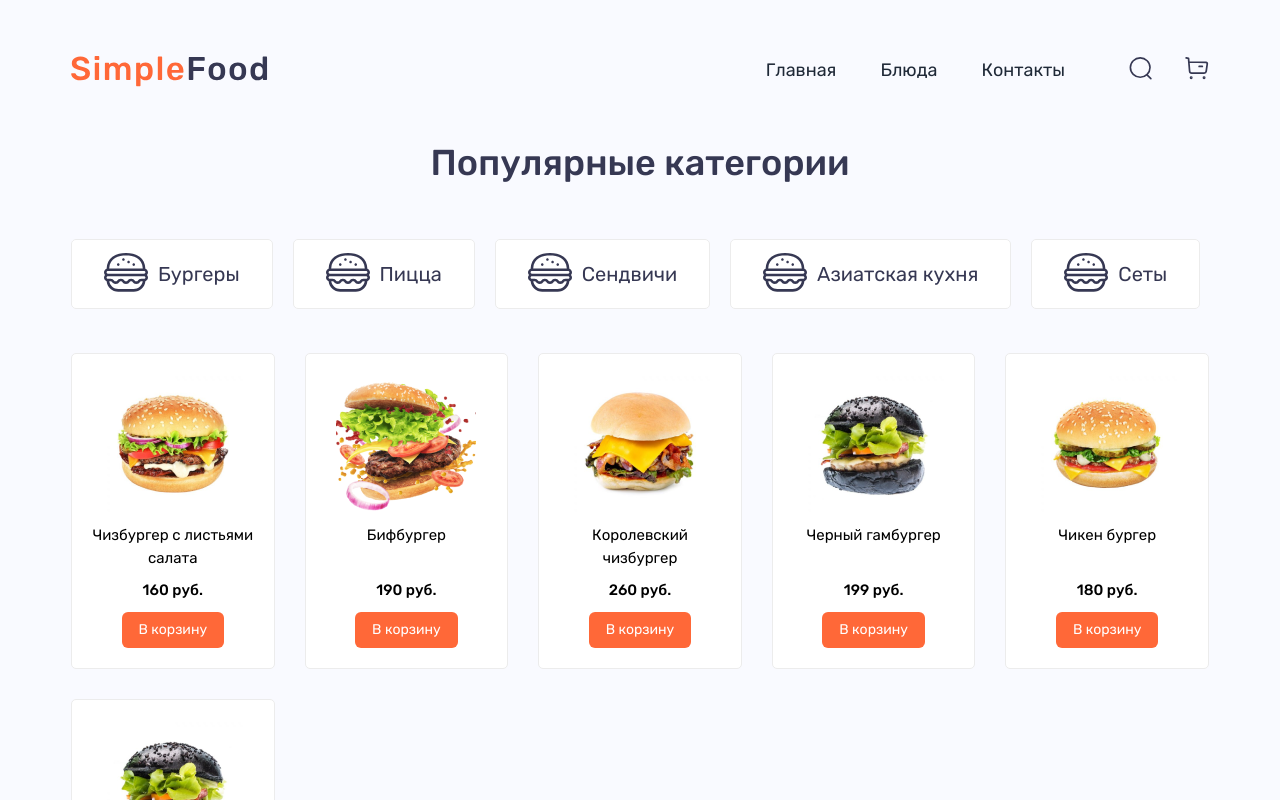
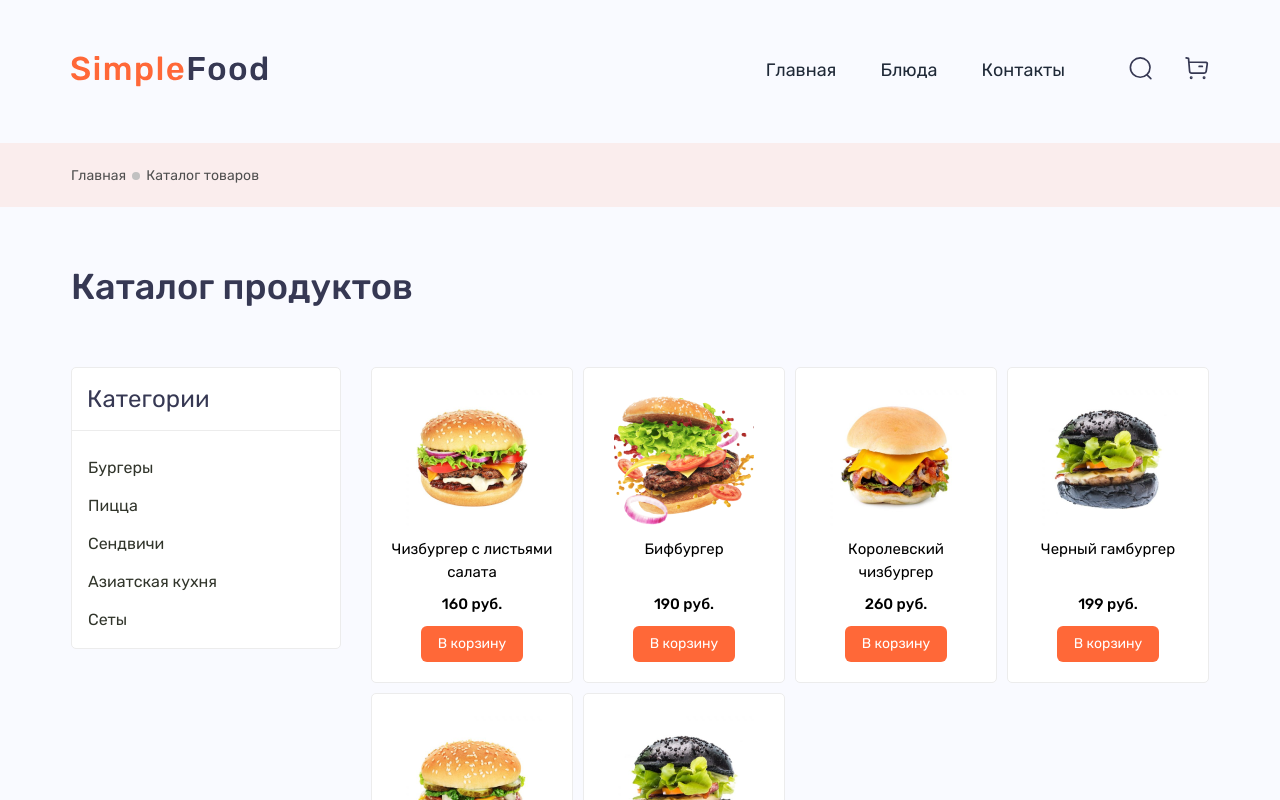
Before and after one commit to AlexDyatlov/simple-food, a React (Create React App) app: page / in a window 1280 px wide. Shown: the top 800 px of the page. Built offline with nearby package versions, Linux system fonts and the light colour scheme; data requests are answered from the project's data file; the HTML template or start-up script is replaced by a standard one; a web font is replaced by a local one.

Commit message:
Added new page catalog product

```diff
--- a/src/App.js
+++ b/src/App.js
@@ -1,10 +1,12 @@
 import React from 'react';
 
-import Main from './layouts/main/main';
+// import Main from './layouts/main/main';
+import Catalog from './layouts/catalog/catalog';
 
 function App() {
   return (
-    <Main />
+    // <Main />
+    <Catalog />
   );
 }
 
--- a/src/api/db.json
+++ b/src/api/db.json
@@ -36,5 +36,32 @@
       "name": "Черный гамбургер",
       "price": 199
     }
+  ],
+  "categories": [
+    {
+      "_id": "s1hv963b4ffgzavk4z0n5060",
+      "name": "Бургеры",
+      "value": "burger"
+    },
+    {
+      "_id": "s1hv963b4ffgzavk4z0n5061",
+      "name": "Пицца",
+      "value": "pizza"
+    },
+    {
+      "_id": "s1hv963b4ffgzavk4z0n5062",
+      "name": "Сендвичи",
+      "value": "sandwich"
+    },
+    {
+      "_id": "s1hv963b4ffgzavk4z0n5063",
+      "name": "Азиатская кухня",
+      "value": "chicken"
+    },
+    {
+      "_id": "s1hv963b4ffgzavk4z0n5064",
+      "name": "Сеты",
+      "value": "dishes"
+    }
   ]
 }
--- /dev/null
+++ b/src/components/common/breadcrumbs/breadcrumbs.jsx
@@ -0,0 +1,20 @@
+import React from 'react';
+
+const Breadcrumbs = () => {
+  return (
+    <div className="bg-[#FF7A50]/10">
+      <div className='max-w-[1170px] mx-auto px-4'>
+        <ul className="flex py-5">
+          <li className="mr-5">
+            <a className="inline-block text-sm tracking-[.003em] text-[#505050] hover:text-black relative before:absolute before:top-[6px] before:-right-[14px] before:w-2 before:h-2 before:rounded-full before:bg-[#C1C1C1]" href="#">Главная</a>
+          </li>
+          <li className="">
+            <a className="inline-block text-sm tracking-[.003em] text-[#505050] hover:text-black" href="#">Каталог товаров</a>
+          </li>
+        </ul>
+      </div>
+    </div>
+  );
+};
+
+export default Breadcrumbs;
--- a/src/components/common/button/button.jsx
+++ b/src/components/common/button/button.jsx
@@ -19,7 +19,7 @@ const getTagName = (tag) => {
   return value;
 };
 
-const resetInitialStyles = 'p-0 border border-transparent text-center cursor-pointer transition-colors duration-300 ease-in-out';
+const resetInitialStyles = 'p-0 border border-transparent cursor-pointer transition-colors duration-300 ease-in-out';
 
 const Button = ({ className, children, tag, onClick, ...rest }) => {
   const TagName = getTagName(tag);
--- /dev/null
+++ b/src/components/common/sideBar/sideBar.jsx
@@ -0,0 +1,34 @@
+import React from 'react';
+import PropTypes from 'prop-types';
+
+import Title from '../title/title';
+import Button from '../button/button';
+
+const SideBar = ({ title, items }) => {
+  return (
+    <div className="bg-white w-full border border-[#ECECEC] rounded-[5px]">
+      <Title className='text-2xl text-[#363853] mb-6 tracking-[.003em] p-[15px] border-b border-b-[#ECECEC]' tag='h3'>{title}</Title>
+      <ul className='p-[15px] pt-0 grid gap-3'>
+        {
+          items.map(item => (
+            <li key={item._id}>
+              <Button
+                className='text-[#31352B]'
+                tag='btn'
+              >
+                {item.name}
+              </Button>
+            </li>
+          ))
+        }
+      </ul>
+    </div>
+  );
+};
+
+SideBar.propTypes = {
+  title: PropTypes.string.isRequired,
+  items: PropTypes.array.isRequired
+};
+
+export default SideBar;
--- /dev/null
+++ b/src/components/page/catalogPage/catalogPage.jsx
@@ -0,0 +1,92 @@
+import React, { useEffect, useState } from 'react';
+
+import Header from '../../ui/header/header';
+import Breadcrumbs from '../../common/breadcrumbs/breadcrumbs';
+import Title from '../../common/title/title';
+import SideBar from '../../common/sideBar/sideBar';
+import ProductCard from '../../common/productCard/productCard';
+
+const CatalogPage = () => {
+  const BASE_URL = 'http://localhost:3001';
+  const [error, setError] = useState(null);
+  const [burgers, setBurgers] = useState([]);
+  const [category, setCategory] = useState([]);
+  const [isLoaded, setIsLoaded] = useState(false);
+
+  const fetchAllBurgers = () => {
+    return fetch(`${BASE_URL}/burgers`)
+      .then(res => res.ok ? res.json() : Promise.reject(res))
+      .then(
+        (res) => {
+          setTimeout(() => {
+            setIsLoaded(true);
+            setBurgers(res);
+          }, 500);
+        },
+        (error) => {
+          setIsLoaded(true);
+          setError(error);
+        }
+      );
+  };
+
+  const fetchAllCategories = () => {
+    return fetch(`${BASE_URL}/categories`)
+      .then(res => res.ok ? res.json() : Promise.reject(res))
+      .then(
+        (res) => {
+          setTimeout(() => {
+            setCategory(res);
+          }, 0);
+        },
+        (error) => {
+          setError(error);
+        }
+      );
+  };
+
+  useEffect(() => {
+    fetchAllBurgers().then((data) => setBurgers(data));
+    fetchAllCategories().then((data) => setCategory(data));
+  }, []);
+
+  return (
+    <div className='App bg-[#F9FAFF]'>
+      <Header />
+      <Breadcrumbs />
+      <div className='product-catalog max-w-[1170px] mx-auto px-4'>
+        <div className='flex my-[60px]'>
+          <Title className='text-4xl font-medium text-[#363853]' tag='h2'>Каталог продуктов</Title>
+        </div>
+        <div className='flex'>
+          {category && (
+            <>
+              <div className="mr-[30px] max-w-[270px] w-full">
+                <SideBar
+                  title='Категории'
+                  items={category}
+                />
+              </div>
+            </>
+          )}
+          {error
+            ? <div>Ошибка: {error.status + ' - ' + error.statusText}</div>
+            : !isLoaded
+              ? <div>Загрузка...</div>
+              : <ul className='grid grid-cols-4 gap-2.5'>
+                {
+                  burgers.map(burger => (
+                    <li className='' key={burger.id}>
+                      <ProductCard img={burger.imageUrl} name={burger.name} price={burger.price} />
+                    </li>
+                  ))
+                }
+              </ul>
+          }
+        </div>
+      </div>
+    </div>
+  );
+};
+
+export default CatalogPage;
--- /dev/null
+++ b/src/components/page/catalogPage/index.js
@@ -0,0 +1,2 @@
+import CatalogPage from './catalogPage';
+export default CatalogPage;
--- a/src/components/page/mainPage/mainPage.jsx
+++ b/src/components/page/mainPage/mainPage.jsx
@@ -7,19 +7,20 @@ import Button from '../../common/button/button';
 import ProductCard from '../../common/productCard/productCard';
 
 const MainPage = () => {
-  const categoriesList = ['Бургеры', 'Пицца', 'Сендвичи', 'Азиатская кухня', 'Cеты'];
+  const BASE_URL = 'http://localhost:3001';
   const [error, setError] = useState(null);
+  const [category, setCategory] = useState([]);
   const [burgers, setBurgers] = useState([]);
   const [isLoaded, setIsLoaded] = useState(false);
 
-  useEffect(() => {
-    fetch('http://localhost:3001/burgers')
+  const fetchAllBurgers = () => {
+    return fetch(`${BASE_URL}/burgers`)
       .then(res => res.ok ? res.json() : Promise.reject(res))
       .then(
-        (result) => {
+        (res) => {
           setTimeout(() => {
             setIsLoaded(true);
-            setBurgers(result);
+            setBurgers(res);
           }, 500);
         },
         (error) => {
@@ -27,31 +28,51 @@ const MainPage = () => {
           setError(error);
         }
       );
+  };
+
+  const fetchAllCategories = () => {
+    return fetch(`${BASE_URL}/categories`)
+      .then(res => res.ok ? res.json() : Promise.reject(res))
+      .then(
+        (res) => {
+          setTimeout(() => {
+            setCategory(res);
+          }, 0);
+        },
+        (error) => {
+          setError(error);
+        }
+      );
+  };
+
+  useEffect(() => {
+    fetchAllBurgers().then((data) => setBurgers(data));
+    fetchAllCategories().then((data) => setCategory(data));
   }, []);
 
   return (
     <div className='App bg-[#F9FAFF]'>
-      <div className='max-w-[1170px] mx-auto px-4'>
       <Header />
-        <div className='categoris'>
+      <div className='categoris max-w-[1170px] mx-auto px-4'>
         <Title className='text-4xl font-medium text-[#363853] text-center mb-14' tag='h2'>Популярные категории</Title>
         <ul className='flex mb-11 overflow-x-auto snap-x'>
           {
-              categoriesList.map((item, index) => (
+            category && (
+              category.map((item, index) => (
                 <li className='mr-5 last:mr-0 snap-start snap-always shrink-0' key={index}>
                   <Button
                     className='text-xl text-[#363853] py-3 px-8 bg-white rounded-[5px] !border-[#ECECEC] flex items-center hover:bg-[#FF6838] hover:text-white'
                     tag='btn'
                     type='button'
                   >
-                    <SvgIcon name='burger' size='44' className='mr-2.5' />
-                    {item}
+                    <SvgIcon name={item.value} size='44' className='mr-2.5' />
+                    {item.name}
                   </Button>
                 </li>
               ))
+            )
           }
         </ul>
-          <>
         {error
           ? <div>Ошибка: {error.status + ' - ' + error.statusText}</div>
           : !isLoaded
@@ -66,8 +87,6 @@ const MainPage = () => {
               }
             </ul>
         }
-          </>
-        </div>
       </div>
     </div>
   );
--- a/src/components/ui/header/header.jsx
+++ b/src/components/ui/header/header.jsx
@@ -6,6 +6,8 @@ import logo from '../../../assets/img/logo.svg';
 
 const Header = () => {
   return (
+    <div>
+      <div className='max-w-[1170px] mx-auto px-4'>
         <div className='flex justify-between py-14'>
           <a className='' href='/'>
             <img src={logo} alt='Логотип SimpleFood' />
@@ -38,6 +40,8 @@ const Header = () => {
             </div>
           </nav>
         </div>
+      </div>
+    </div>
   );
 };
 
--- /dev/null
+++ b/src/layouts/catalog/catalog.jsx
@@ -0,0 +1,11 @@
+import React from 'react';
+
+import CatalogPage from '../../components/page/catalogPage';
+
+const Catalog = () => {
+  return (
+    <CatalogPage />
+  );
+};
+
+export default Catalog;
```
Lines whose indentation alone changed are shown as unchanged.
